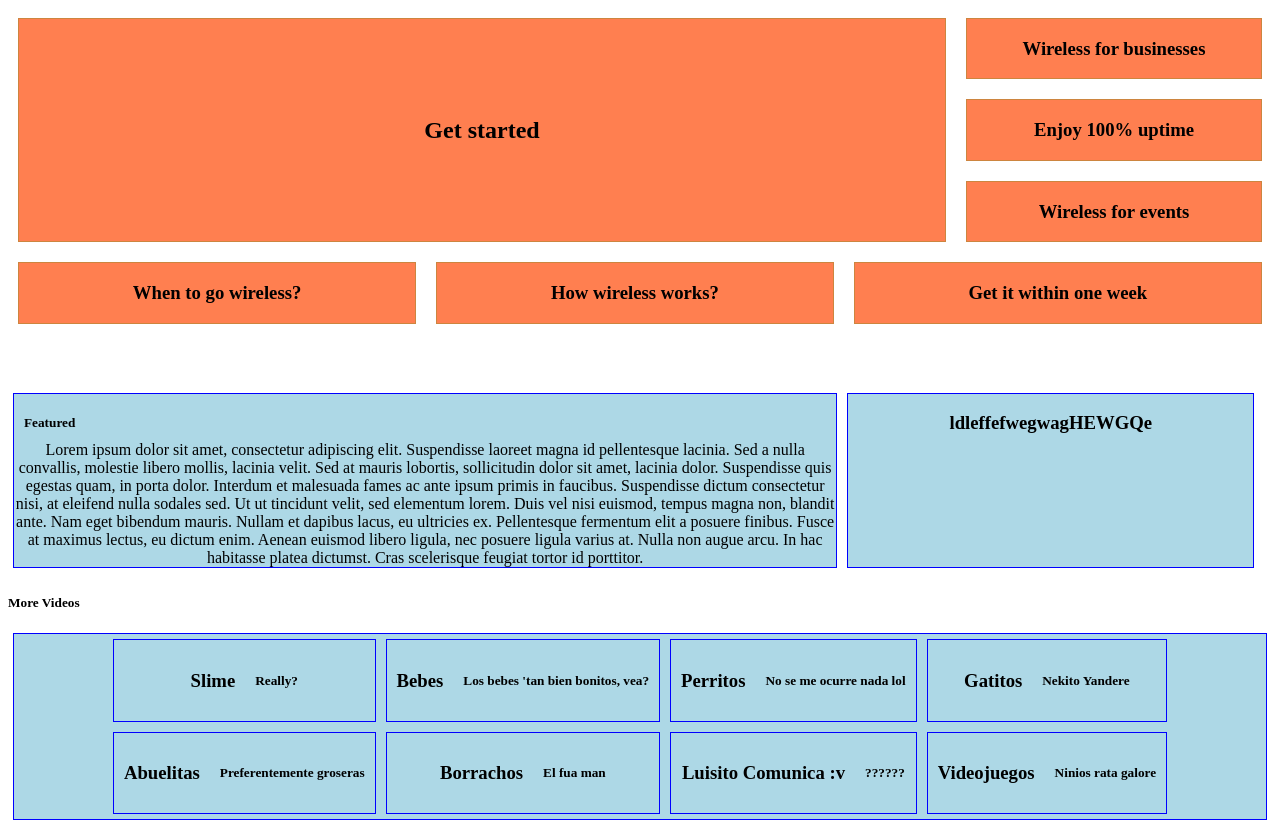
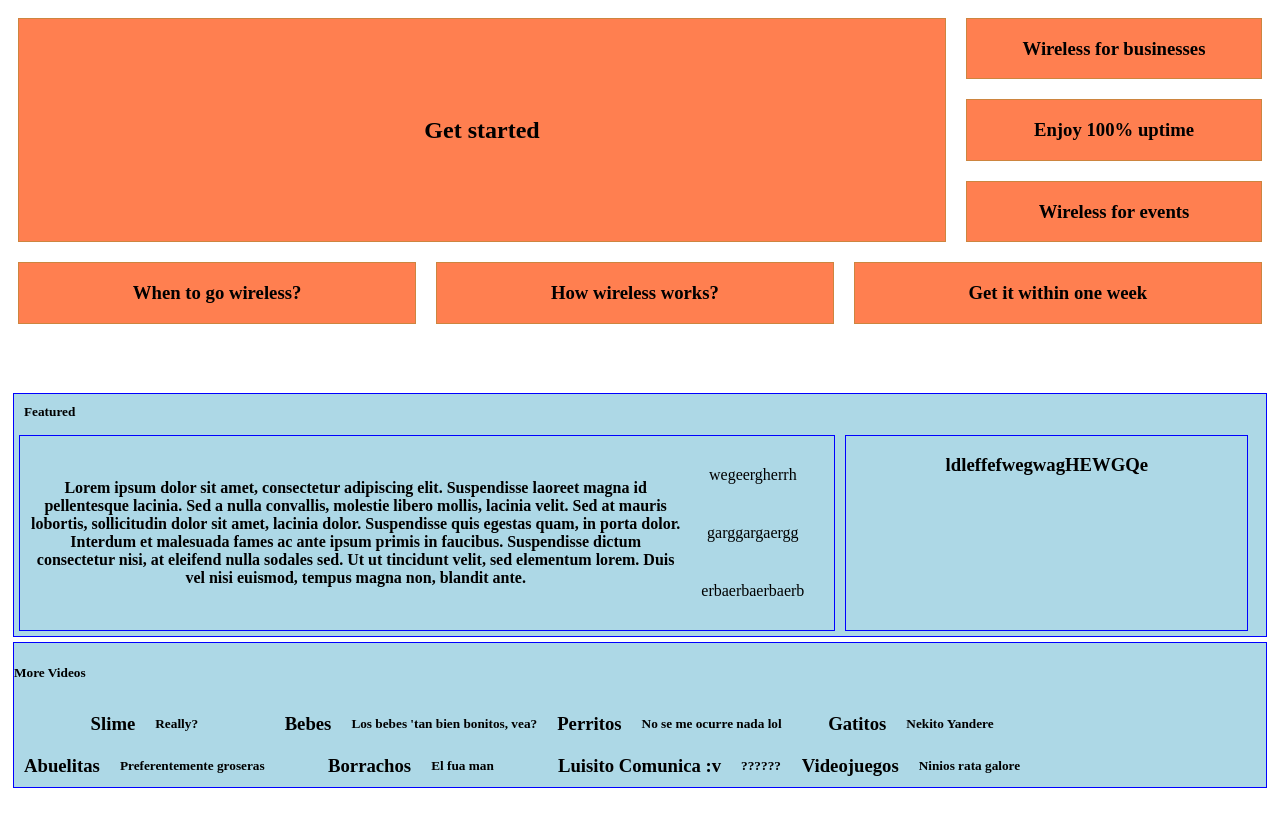
Before and after one commit to Bedu3/GridFlex, a plain HTML site: page app/html/cesar.html in a window 1280 px wide. After the commit the page ends 800 px from the top, so only its background shows below. Drawn offline with Linux system fonts and the light colour scheme.

Commit message:
Finished second layout
-More videos still centered instead of justified left.

```diff
--- a/app/css/cesar.css
+++ b/app/css/cesar.css
@@ -40,12 +40,30 @@
   text-align: center;
 }
 
+.row3 h5 {
+  text-align: left;
+  margin: 10px;
+}
+
 .featured {
   grid-column: 1/3;
+  display: flex;
+  flex-direction: row;
+  align-items: center;
+  justify-content: center;
+  padding: 10px;
+  margin: 10px;
 }
 
-.featured h5 {
-  text-align: left;
+.more_featured_father {
+  display: flex;
+  flex-direction: column;
+  align-items: center;
+  justify-content: center;
+}
+
+.more_featured {
+  padding: 10px;
   margin: 10px;
 }
 
@@ -53,9 +71,9 @@
   display: grid;
   grid-template-columns: repeat(4, auto);
   grid-template-rows: repeat(2, auto);
-  text-align: center;
+  text-align: left;
   align-items: center;
-  justify-content: center;
+  justify-content: left;
 }
 
 .video {
@@ -67,12 +85,12 @@
 
 .video h5,
 .video h3 {
-  padding: 10px;
+  margin: 10px;
 }
 
 .featured,
-.more_videos,
-.video,
+.row3,
+.row4,
 .pop_up {
   border: 1px solid blue;
   background: lightblue;
--- a/app/html/cesar.html
+++ b/app/html/cesar.html
@@ -42,11 +42,22 @@
 
   <div class="container">
     <div class="row3">
+      <h5>Featured</h5>
       <div class="featured">
         <h4>
-          <h5>Featured</h5>
-          Lorem ipsum dolor sit amet, consectetur adipiscing elit. Suspendisse laoreet magna id pellentesque lacinia. Sed a nulla convallis, molestie libero mollis, lacinia velit. Sed at mauris lobortis, sollicitudin dolor sit amet, lacinia dolor. Suspendisse quis egestas quam, in porta dolor. Interdum et malesuada fames ac ante ipsum primis in faucibus. Suspendisse dictum consectetur nisi, at eleifend nulla sodales sed. Ut ut tincidunt velit, sed elementum lorem. Duis vel nisi euismod, tempus magna non, blandit ante. Nam eget bibendum mauris. Nullam et dapibus lacus, eu ultricies ex. Pellentesque fermentum elit a posuere finibus. Fusce at maximus lectus, eu dictum enim. Aenean euismod libero ligula, nec posuere ligula varius at. Nulla non augue arcu. In hac habitasse platea dictumst. Cras scelerisque feugiat tortor id porttitor.
+          Lorem ipsum dolor sit amet, consectetur adipiscing elit. Suspendisse laoreet magna id pellentesque lacinia. Sed a nulla convallis, molestie libero mollis, lacinia velit. Sed at mauris lobortis, sollicitudin dolor sit amet, lacinia dolor. Suspendisse quis egestas quam, in porta dolor. Interdum et malesuada fames ac ante ipsum primis in faucibus. Suspendisse dictum consectetur nisi, at eleifend nulla sodales sed. Ut ut tincidunt velit, sed elementum lorem. Duis vel nisi euismod, tempus magna non, blandit ante.
         </h4>
+        <div class="more_featured_father">
+          <div class="more_featured">
+            wegeergherrh
+          </div>
+          <div class="more_featured">
+            garggargaergg
+          </div>
+          <div class="more_featured">
+            erbaerbaerbaerb
+          </div>
+        </div>
       </div>
       <div class="pop_up">
         <h3>ldleffefwegwagHEWGQe</h3>
```
